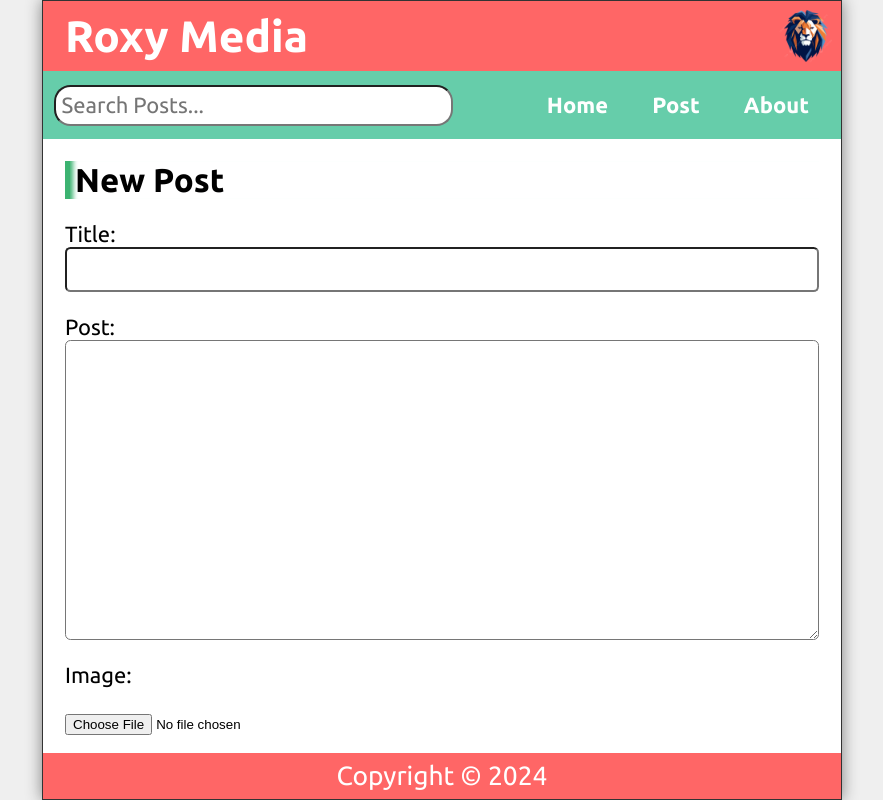
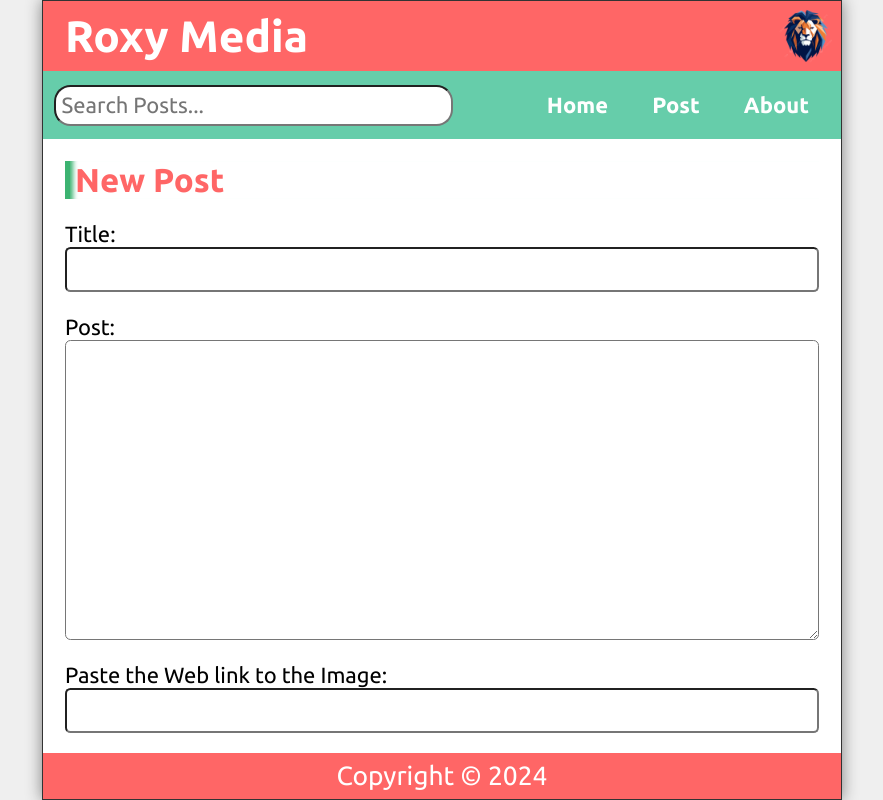
Before and after one commit to ROHANSAMUEL134/Roxy_Media, a React (Create React App) app: page /post in a window 1280 px wide. Shown: the whole page, without its empty margins (198-1081 px from the left). Built offline with nearby package versions, Linux system fonts and the light colour scheme.

Commit message:
Update NewPost.js

```diff
--- a/src/NewPost.js
+++ b/src/NewPost.js
@@ -4,7 +4,7 @@ const NewPost = ({
 
     return (
         <main className="NewPost">
-            <h2>New Post</h2>
+            <h2 style={{color:'hsl(0, 100%, 70%)'}}>New Post</h2>
             <form className="newPostForm" onSubmit={handleSubmit}>
                 <label htmlFor="postTitle">Title:</label>
                 <input
@@ -21,15 +21,15 @@ const NewPost = ({
                     value={postBody}
                     onChange={(e) => setPostBody(e.target.value)}
                 />
-                <label htmlFor="postImage">Image:</label><br></br>
+                <label htmlFor="postImage">Paste the Web link to the Image:</label>
                 <input
                     id="postImage"
-                    type="file"
+                    type="text"
                     required
-                    accept=".jpg"
-                    onChange={(e) => setPostImage(e.target.files[0].name)}
+                    value={postImage}
+                    onChange={(e) => setPostImage(e.target.value)}
                 />
-
+                <br></br>
                 <button type="submit" className="postButton">Submit</button>
             </form>
         </main>
```
